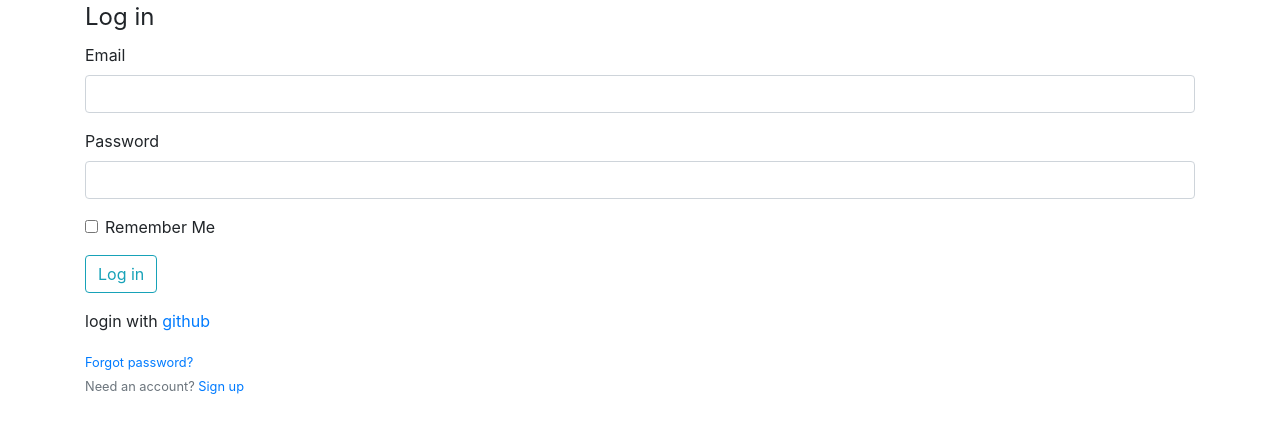
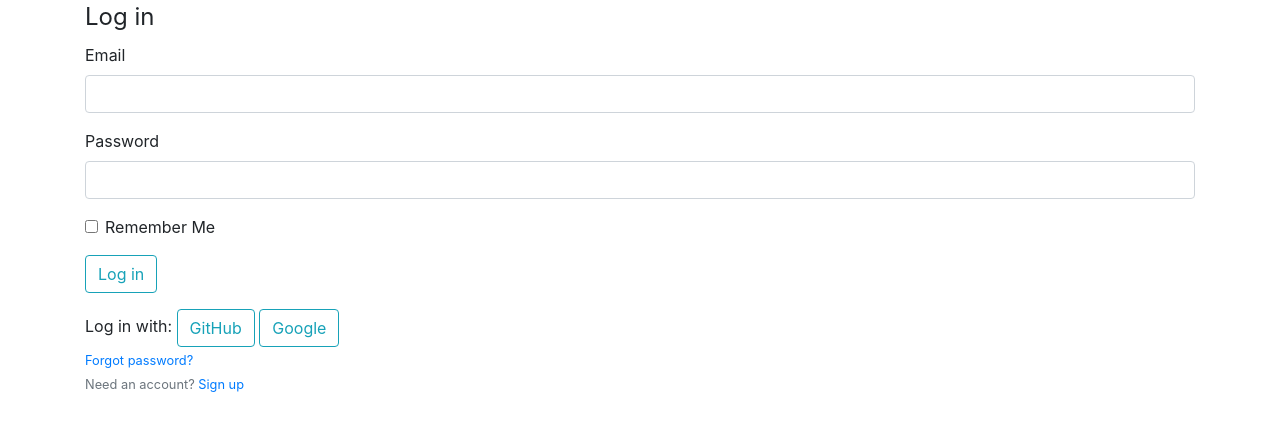
Before and after one commit to ydunbar/ada-capstone, a Flask app: page /login in a window 1280 px wide. Shown: the part 57-490 px from the top of the page. Run offline with Flask 2, Linux system fonts and the light colour scheme; parts of the project's set-up code (start-up, migrations or seed data) failed here and were passed over; some libraries are stand-ins or nearby versions.

Commit message:
Added google OAuth

```diff
--- a/app/routes.py
+++ b/app/routes.py
@@ -1,3 +1,4 @@
+# followed resource for Flask-Dance Google OAuth: https://github.com/singingwolfboy/flask-dance-google-sqla/blob/master/app/oauth.py
 import os
 import secrets
 from flask import render_template, url_for, flash, redirect, request
@@ -20,7 +21,7 @@ GITHUB_OAUTH_CLIENT_ID = environ.get('GITHUB_OAUTH_CLIENT_ID')
 GITHUB_OAUTH_CLIENT_SECRET = environ.get('GITHUB_OAUTH_CLIENT_SECRET')
 github_blueprint = make_github_blueprint(client_id=GITHUB_OAUTH_CLIENT_ID, client_secret=GITHUB_OAUTH_CLIENT_SECRET)
 app.register_blueprint(github_blueprint, url_prefix='/github_login')
-github_blueprint.storage = SQLAlchemyStorage(OAuth, db.session, user=current_user)
+github_blueprint.storage = SQLAlchemyStorage(OAuth, db.session, user=current_user, user_required=False)
 
 GOOGLE_OAUTH_CLIENT_ID = environ.get('GOOGLE_OAUTH_CLIENT_ID')
 GOOGLE_OAUTH_CLIENT_SECRET = environ.get('GOOGLE_OAUTH_CLIENT_SECRET')
@@ -33,20 +34,20 @@ def github_login():
     # if not github.authorized:
     return redirect(url_for('github.login'))
 
-    account_info = github.get('/user')
-    account_info_json = account_info.json()
+    resp = github.get('/user')
+    info = resp.json()
     # flash('Request failed', 'danger')
 
 # signal
 @oauth_authorized.connect_via(github_blueprint)
 def github_logged_in(blueprint, token):
-    account_info = blueprint.session.get('/user')
+    resp = blueprint.session.get('/user')
 
-    if account_info.ok:
-        account_info_json = account_info.json()
-        username = account_info_json['login']
-        email = account_info_json['email']
-        avatar_url = account_info_json['avatar_url']
+    if resp.ok:
+        info = resp.json()
+        username = info['login']
+        email = info['email']
+        avatar_url = info['avatar_url']
         # try this in match logic?
         query = User.query.filter_by(username=username)
         try:
@@ -56,17 +57,45 @@ def github_logged_in(blueprint, token):
             db.session.add(user)
             db.session.commit()
         login_user(user)
-        flash('You are logged in as {}'.format(account_info_json['login']), 'success')
+        flash('You are logged in as {}'.format(info['login']), 'success')
 
-# @app.route('/google')
-# def google_login():
-#     # if not google.authorized:
-#     return redirect(url_for('google.login')) # OAuth 2 authorization error: Cannot set OAuth token without an associated user
+@app.route('/google')
+def google_login():
+    # if not google.authorized:
+    return redirect(url_for('google.login'))
 
-#     account_info = google.get('/userinfo') # or "/oauth2/v1/userinfo" ?
-#     if account_info.ok:
-#         account_info_json = account_info.json() # account_info returns name, email, picture
-#     # flash('Request failed', 'danger')
+    resp = google.get('/oauth2/v1/userinfo')
+    info = resp.json() # account_info returns name, email, picture
+    # flash('Request failed', 'danger')
+
+@oauth_authorized.connect_via(google_blueprint)
+def google_logged_in(blueprint, token):
+    resp = blueprint.session.get('/oauth2/v1/userinfo')
+    info = resp.json()
+    user_id = info['id']
+
+    # Find this OAuth token in the database, or create it
+    query = OAuth.query.filter_by(provider=google_blueprint.name, user_id=user_id)
+    try:
+        oauth = query.one()
+    except NoResultFound:
+        oauth = OAuth(provider=google_blueprint.name, user_id=user_id, token=token)
+
+    if oauth.user:
+        login_user(oauth.user)
+        flash('You are logged in as {}'.format(info['name']), 'success')
+
+    else:
+        user = User(username=info['name'], email=info['email'], image=info['picture'])
+        # Associate the new local user account with the OAuth token
+        oauth.user = user
+        db.session.add_all([user, oauth])
+        db.session.commit()
+        login_user(user)
+        flash('You are logged in as {}'.format(info['name']), 'success')
+
+    # Disable Flask-Dance's default behavior for saving the OAuth token
+    return False
 
 @app.route('/')
 @app.route('/home', methods=['GET'])
--- a/app/templates/login.html
+++ b/app/templates/login.html
@@ -26,7 +26,10 @@
                 {{ form.submit(class="btn btn-outline-info") }}
             </div>
             {{ form.csrf_token }}
-            <p>login with <a href="{{ url_for('github.login') }}">github</a></p>
+            <span>Log in with:</span>
+            <a href="{{ url_for('github.login') }}" class="btn btn-outline-info">GitHub</a>
+            <a href="{{ url_for('google.login') }}" class="btn btn-outline-info">Google</a>
+            <br>
             <small class="text-muted">
                 <!-- update link -->
                 <a href="#">Forgot password?</a>
--- a/app/templates/register.html
+++ b/app/templates/register.html
@@ -56,7 +56,10 @@
         </form>
     </div>
     <div>
-        <p>Sign up with <a href="{{ url_for('github.login') }}">github</a></p>
+        <span>Sign up with:</span>
+        <a href="{{ url_for('github.login') }}" class="btn btn-outline-info">GitHub</a>
+        <a href="{{ url_for('google.login') }}" class="btn btn-outline-info">Google</a>
+        <br>
         <small class="text-muted">
             Already have an account? <a href="{{ url_for('login') }}">Sign in</a>
         </small>
```
Also changed, not shown: app/site.db.
